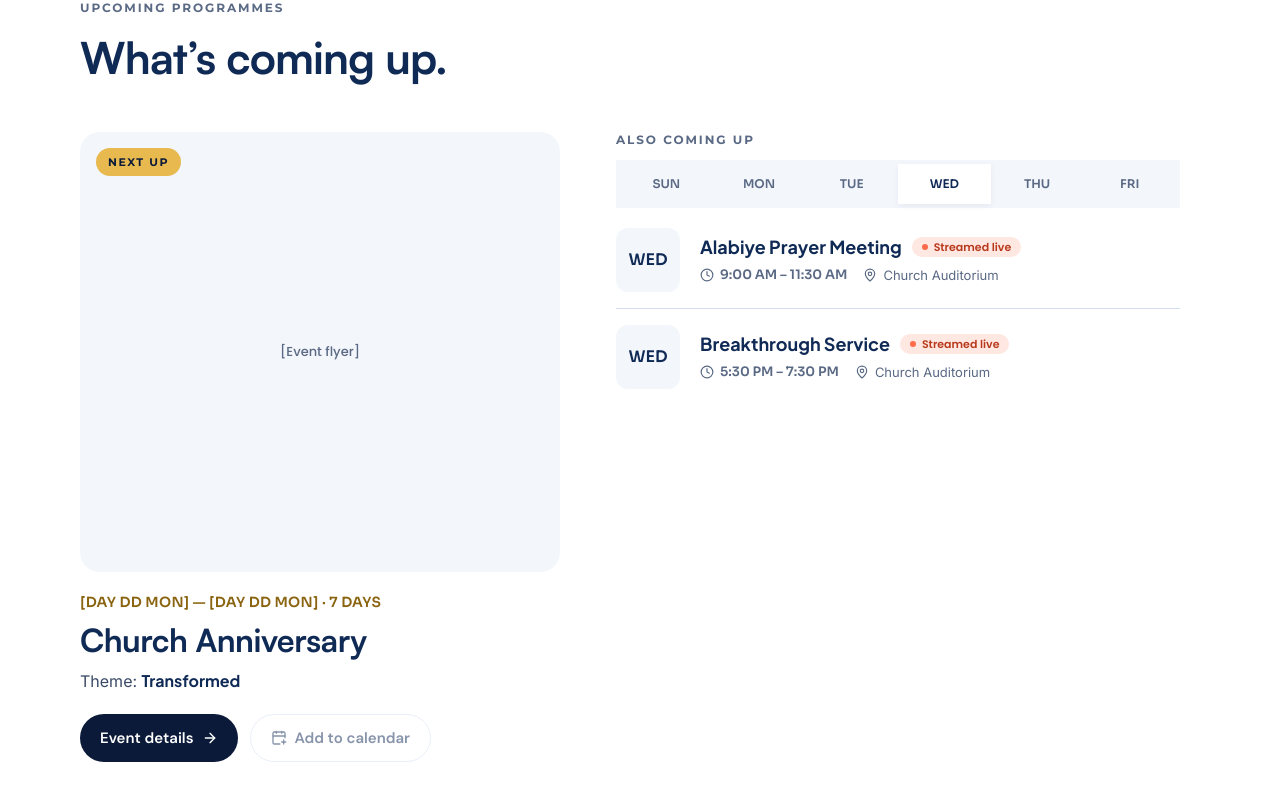
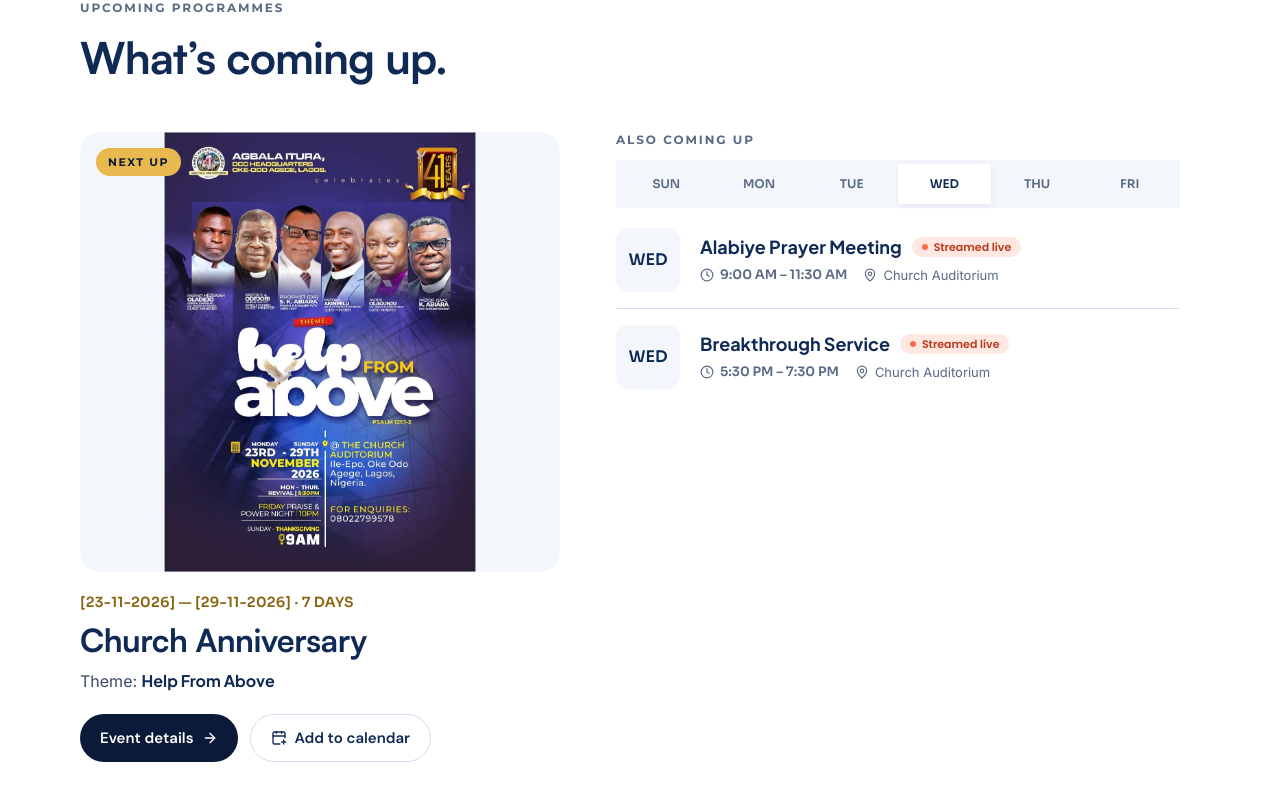
Before and after one commit to Ayotheg/CACVOC-Web, a React (Vite) app: page / in a window 1280 px wide. Shown: the part 2980-3780 px from the top of the page. Built offline with nearby package versions, Linux system fonts and the light colour scheme; no server answers.

Commit message:
Added event flyer

```diff
--- a/src/data/events.js
+++ b/src/data/events.js
@@ -3,18 +3,18 @@
    Anything in [square brackets] is a placeholder waiting for real details. */
 export const featuredEvent = {
   title: 'Church Anniversary',
-  theme: 'Transformed', // Set to '' to hide the Theme line.
-  dateText: '[DAY DD MON] — [DAY DD MON] · 7 DAYS', // 'MON 07 DEC — SUN 13 DEC · 7 DAYS',.
+  theme: 'Help From Above', // Set to '' to hide the Theme line.
+  dateText: '[23-11-2026] — [29-11-2026] · 7 DAYS', // 'MON 07 DEC — SUN 13 DEC · 7 DAYS',.
 
   // Flyer: put the image in public/events and write its path, like '/events/fasting.jpg'.
   // Set to '' to show a plain placeholder box.
-  flyer: '',
+  flyer: '/events/event-main.jpg',
   flyerAlt: '', // Describe the flyer, including any important words on it.
 
   // First and last day, written YYYY-MM-DD, like '2027-01-04'.
   // The "Add to calendar" button starts working once startDate is filled in.
-  startDate: '',
-  endDate: '',
+  startDate: '2026-11-23',
+  endDate: '2026-11-29',
 
   link: '/events', // Where "Event details" goes.
 }
```
Also changed, not shown: public/events/event-main.jpg (added).
